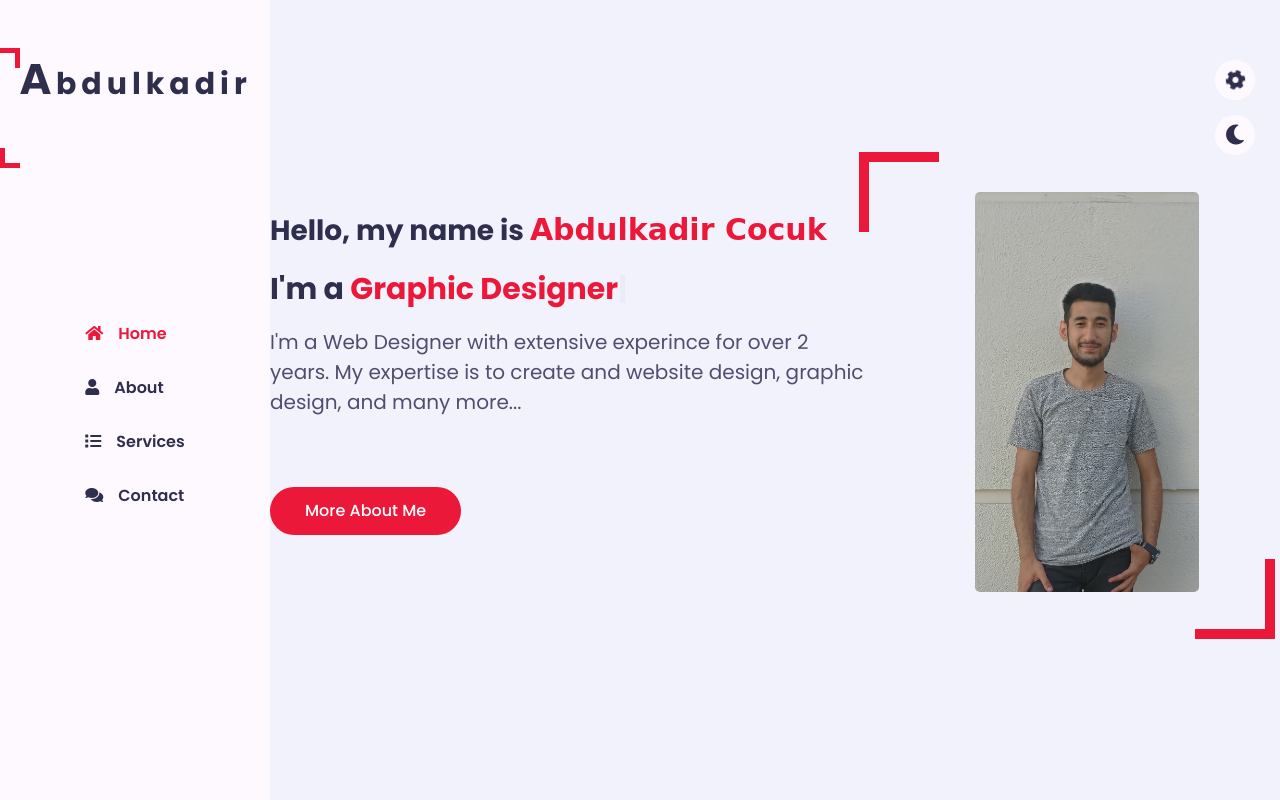
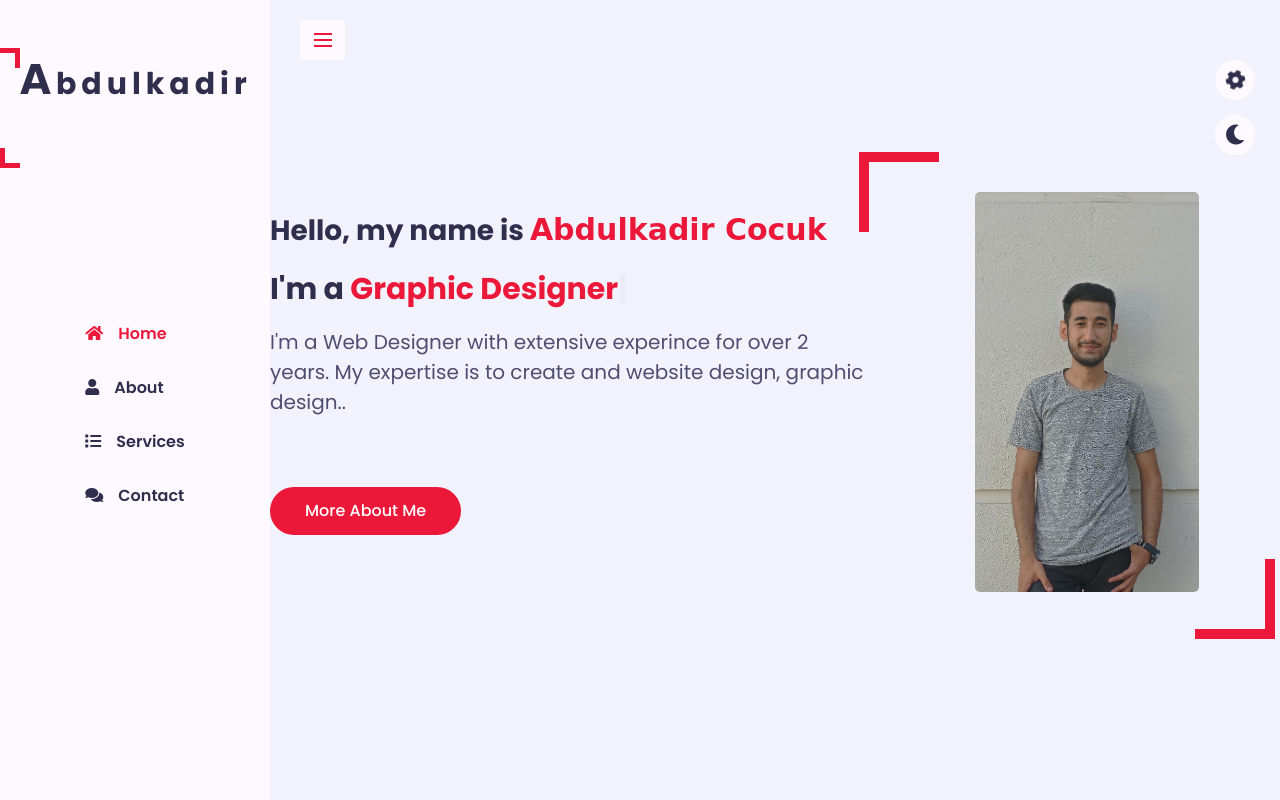
Before and after one commit to abdulkadircocuk/abdulkadircocuk.github.io, a plain HTML site: page index.html in a window 1280 px wide. Shown: the top 800 px of the page. Drawn offline with nearby package versions, Linux system fonts and the light colour scheme; a web font is replaced by a local one.

Commit message:
Update index.html

```diff
--- a/index.html
+++ b/index.html
@@ -26,9 +26,9 @@
            <div class="logo">
             <a href="#"><span>A</span>bdulkadir</a>
            </div>
-           <!-- <div class="nav-toggler">
+           <div class="nav-toggler">
             <span></span>
-           </div> -->
+           </div>
            <ul class="nav">
             <li><a href="#home" class="active"><i class="fa fa-home"></i>Home</a></li>
             <li><a href="#about"><i class="fa fa-user"></i>About</a></li>
@@ -48,7 +48,7 @@
                         <h3 class="hello">Hello, my name is <span class="name">Abdulkadir Cocuk</span></h3>
                         <h3 class="my-profession">I'm a <span class="typing">web designer</span></h3>
                         <p>I'm a Web Designer with extensive experince for over 2 years. My expertise is to
-                            create and website design, graphic design, and many more...
+                            create and website design, graphic design..
                         </p>
                         <a href="#about" class="btn hire-me">More About Me</a>
                     </div>
```
